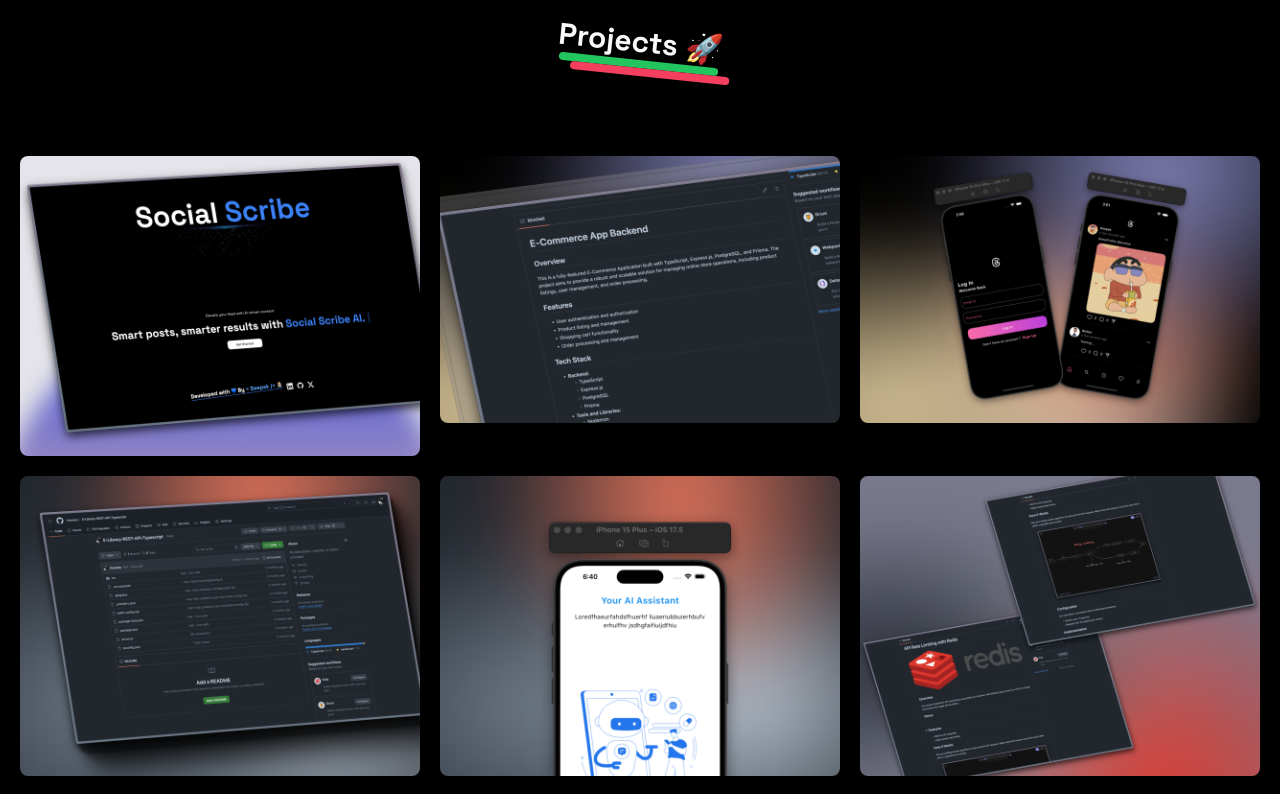
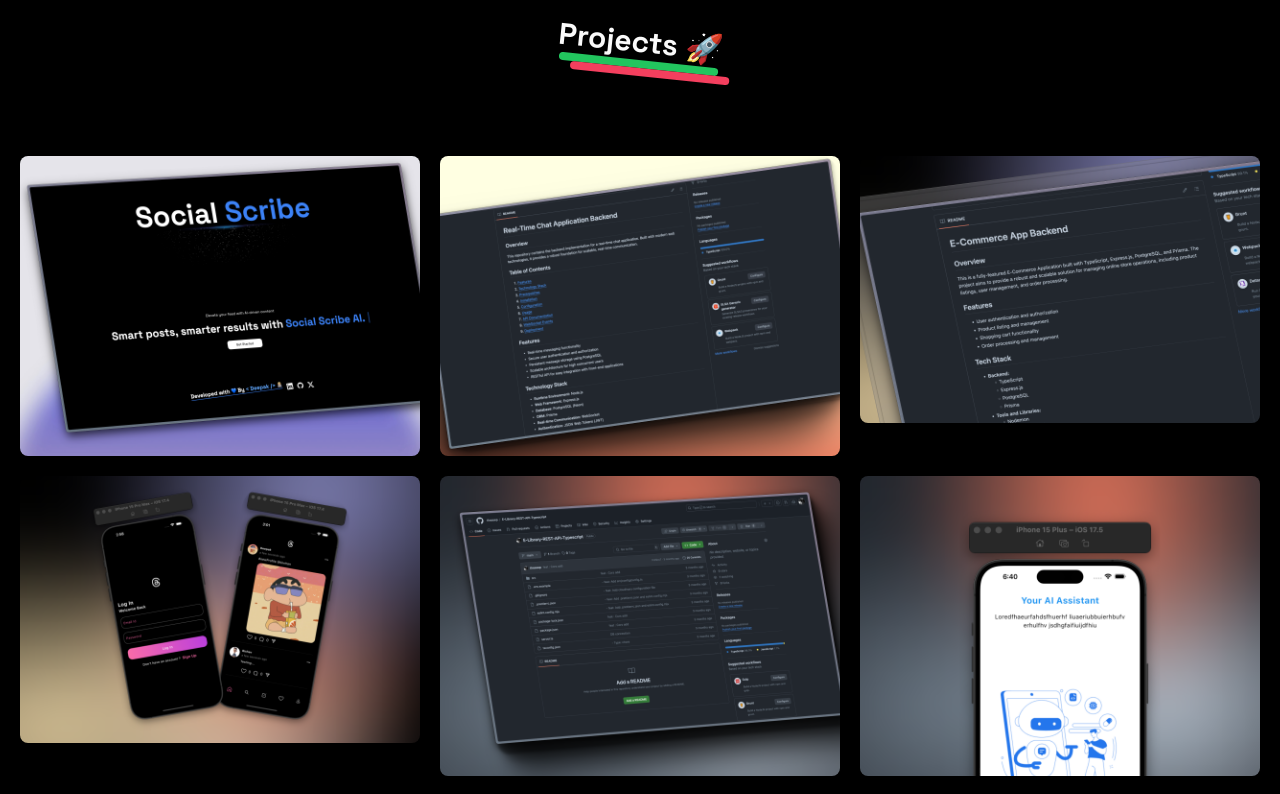
Before and after one commit to theeeep/my-portfolio, a Next.js app: page / in a window 1280 px wide. Shown: the part 2160-2954 px from the top of the page. Built offline with nearby package versions, Linux system fonts and the light colour scheme.

Commit message:
Project: Add new Project-Talkwave

```diff
--- a/app/(home)/components/AnimatedModelBtn.tsx
+++ b/app/(home)/components/AnimatedModelBtn.tsx
@@ -125,7 +125,7 @@
 						<button className="bg-black text-white dark:bg-white dark:text-black text-sm px-2 py-1 rounded-md border border-black w-28">
 							<Link
 								href={
-									"https://drive.google.com/file/d/1nwYb8GkmtQmpQqQ0l4TIfnFJDGtgC8RQ/view?usp=drive_link"
+									"https://drive.google.com/file/d/1Mtw6IBzots522cOKZbKg1GlljDI09zkW/view?usp=sharing"
 								}
 							>
 								Resume
--- a/app/(home)/components/Footer.tsx
+++ b/app/(home)/components/Footer.tsx
@@ -19,7 +19,7 @@
 				>
 					<Link
 						href={
-							"https://drive.google.com/file/d/1P6obIyNCfzAXtkjemxvmwI-GoyjmGpKL/view?usp=drive_link"
+							"https://drive.google.com/file/d/1Mtw6IBzots522cOKZbKg1GlljDI09zkW/view?usp=sharing"
 						}
 					>
 						<p>
--- a/app/(home)/components/Project.tsx
+++ b/app/(home)/components/Project.tsx
@@ -12,10 +12,12 @@
 	SiJsonwebtokens,
 	SiMongodb,
 	SiNextdotjs,
+	SiNodedotjs,
 	SiPostgresql,
 	SiPrisma,
 	SiRedis,
 	SiShadcnui,
+	SiSocketdotio,
 	SiSupabase,
 	SiTailwindcss,
 	SiTypescript,
@@ -38,6 +40,13 @@
 			],
 			link: "https://socialsscribe.vercel.app",
 			cover: "/social.png",
+			background: "bg-black",
+		},
+		{
+			title: "Talkwave",
+			tech: [SiTypescript, SiNodedotjs, SiExpress, SiPostgresql, SiSocketdotio],
+			link: "https://github.com/theeeep/Talkwave",
+			cover: "/talkwave.png",
 			background: "bg-black",
 		},
 		{
--- a/app/layout.tsx
+++ b/app/layout.tsx
@@ -8,7 +8,7 @@
 export const metadata: Metadata = {
 	metadataBase: new URL("https://devdee.vercel.app/"),
 
-	title: "Deepak | devdee",
+	title: "Deepak Portfolio",
 	authors: {
 		name: "Deepak",
 	},
```
Also changed, not shown: public/talkwave.png (added).
